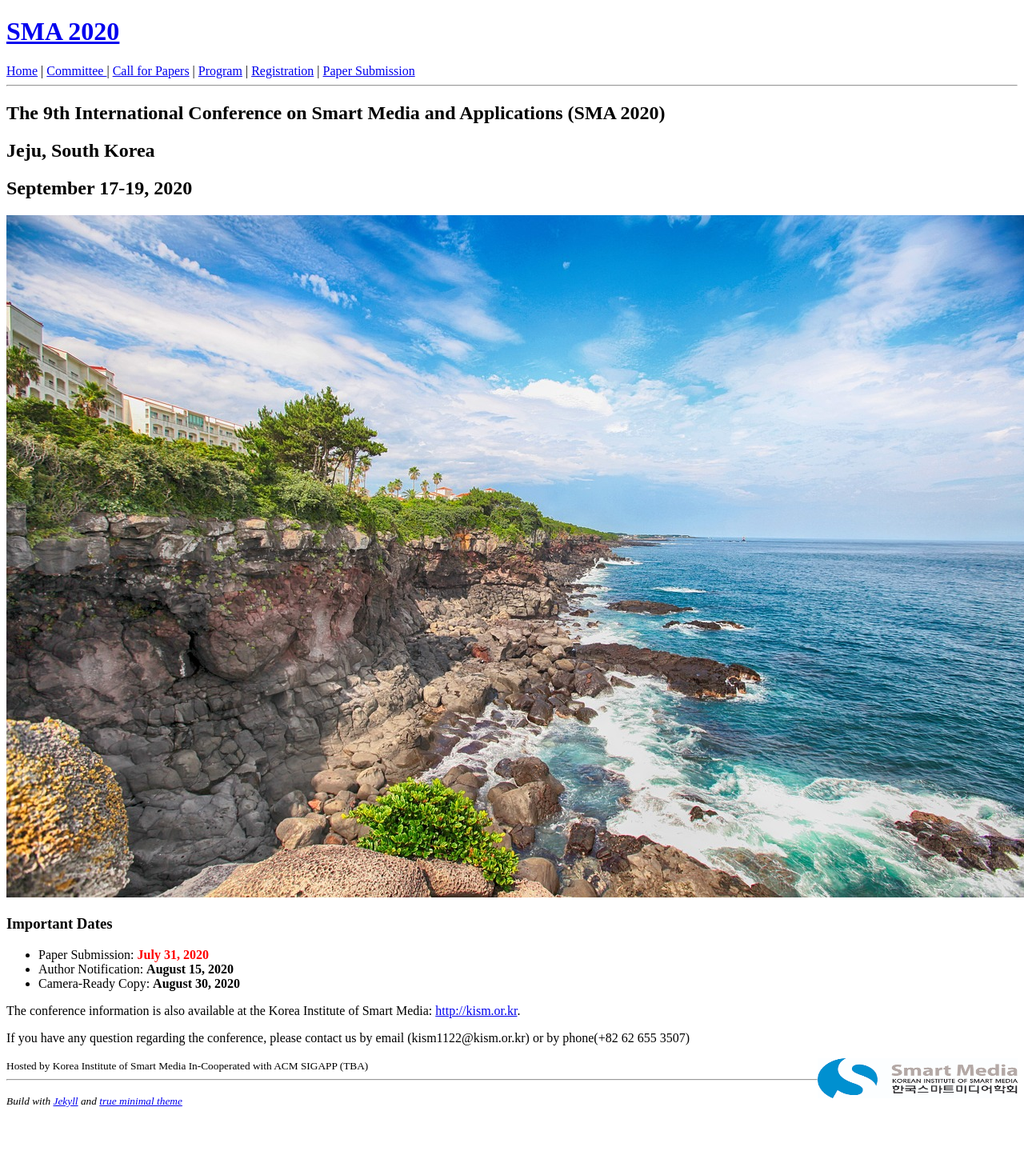
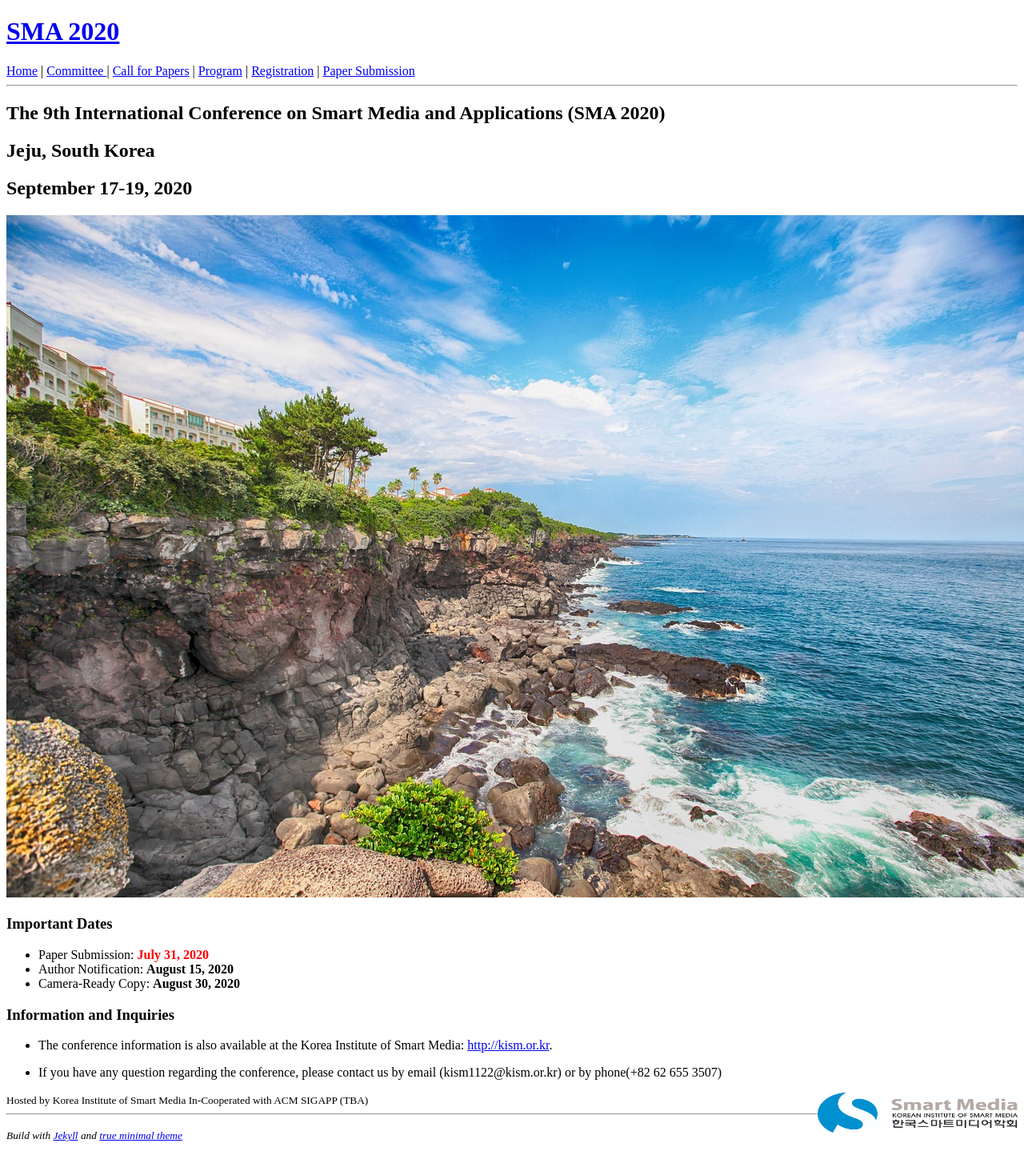
Before and after one commit to icea-conf/sma-2020.github.io, a Jekyll site: the page built from index.html, in a window 1280 px wide. Shown: the whole page at 80% size. Built offline with Jekyll 4.4.1, drawn with Linux system fonts in a browser that asks for light colours; the list of posts is cut into pages by our own code; before the commit the page ends 1401 px from its top, so only the background shows below that.

Commit message:
Update index.html

```diff
--- a/index.html
+++ b/index.html
@@ -10,7 +10,6 @@ title: SMA 2020
 
 <img src="https://sma-2020.github.io/image/jeju-island.jpg" alt="">
 
-
 <h3>Important Dates</h3>
 <ul>
       <li><a>Paper Submission: </a><b style="color:#FF0000">July 31, 2020</b></li>
@@ -18,12 +17,13 @@ title: SMA 2020
       <li><a>Camera-Ready Copy: </a><b>August 30, 2020</b></li>
 </ul>
 
-<p>The conference information is also available at the Korea Institute of Smart Media: <a href='http://kism.or.kr/'>http://kism.or.kr</a>.</p>
-<p>If you have any question regarding the conference, please contact us by email (kism1122@kism.or.kr) or by phone(+82 62 655 3507)</p>
-
+<h3>Information and Inquiries</h3>
+<ul>
+      <li><p>The conference information is also available at the Korea Institute of Smart Media: <a href='http://kism.or.kr/'>http://kism.or.kr</a>.</p></li>
+      <li><p>If you have any question regarding the conference, please contact us by email (kism1122@kism.or.kr) or by phone(+82 62 655 3507)</p></li>
+</ul>
 
 <footer>
-  <small>Hosted by Korea Institute of Smart Media
-In-Cooperated with ACM SIGAPP (TBA)</small>
-<img src="https://sma-2020.github.io/image/logo.png" alt="" width="250" height="50" align="right">
+  <small>Hosted by Korea Institute of Smart Media In-Cooperated with ACM SIGAPP (TBA)</small>
+  <img src="https://sma-2020.github.io/image/logo.png" alt="" width="250" height="50" align="right">
 </footer>
```
